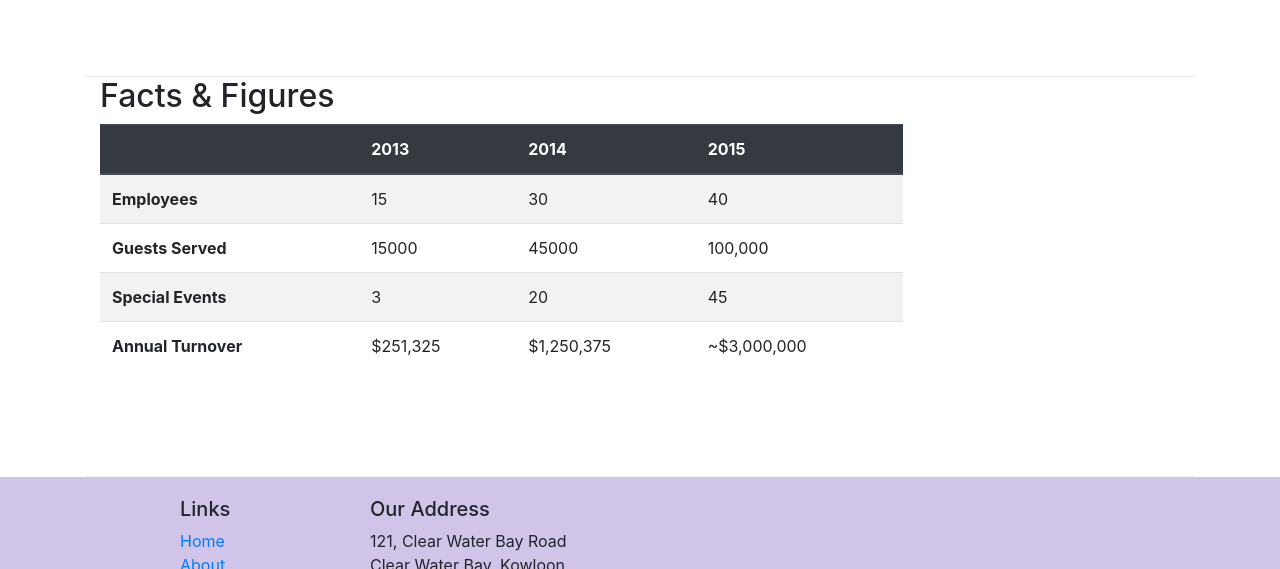
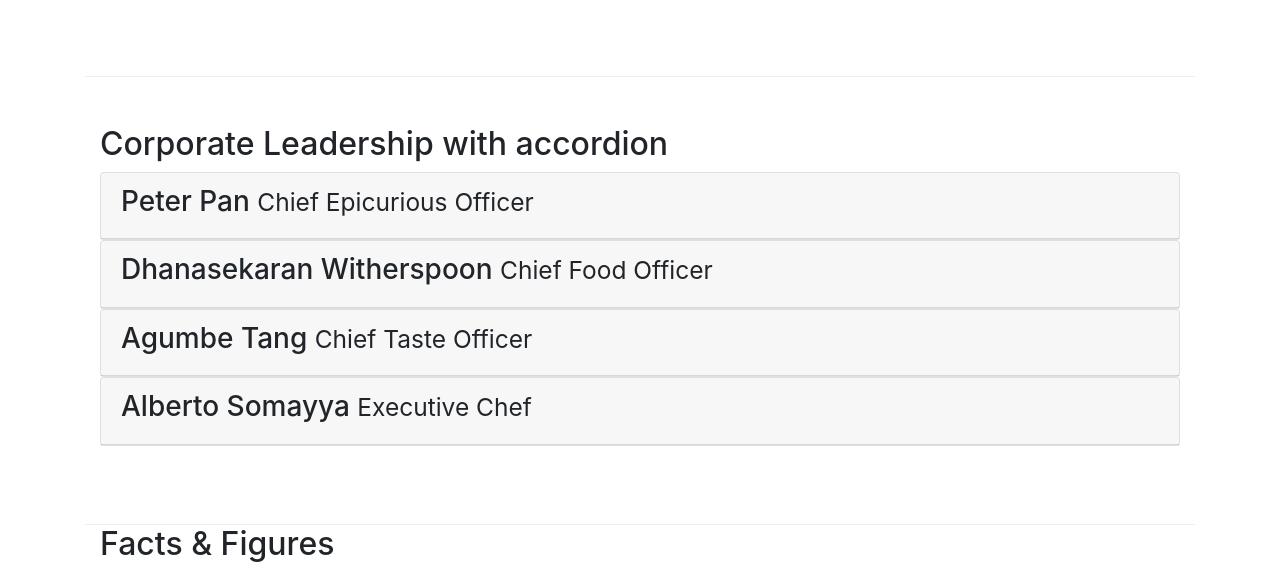
Before and after one commit to liorgab/020-confusion, a plain HTML site: page aboutus.html in a window 1280 px wide. Shown: the part 1220-1789 px from the top of the page. Drawn offline with nearby package versions, Linux system fonts and the light colour scheme.

Commit message:
collapse and accordion

```diff
--- a/aboutus.html
+++ b/aboutus.html
@@ -149,6 +149,73 @@
 
             </div>
        </div>
+       <br><br>
+       <div class="row row-content">
+           <div class="col-12">
+               <h2>Corporate Leadership with accordion</h2>
+                 <div id="accordion">
+                     <div class="card">
+                         <div class="card-header" role="tab" id="peterhead">
+                             <h3 class="mb=0">
+                                 <a data-toggle="collapse" data-target="#peter1">
+                                   Peter Pan <small>Chief Epicurious Officer</small>
+                               </a>
+                             </h3>
+                         </div>
+                     </div>
+                     <div role="tabpanel" class="collapse" id="peter1" data-parent="#accordion">
+                         <div class="card-body">
+                             <p class="d-none d-sm-block">Our CEO, Peter, credits his hardworking East Asian immigrant parents who undertook the arduous journey to the shores of America with the intention of giving their children the best future. His mother's wizardy in the kitchen whipping up the tastiest dishes with whatever is available inexpensively at the supermarket, was his first inspiration to create the fusion cuisines for which <em>The Frying Pan</em> became well known. He brings his zeal for fusion cuisines to this restaurant, pioneering cross-cultural culinary connections.</p>
+                         </div>
+                   </div>
+                   <div class="card">
+                       <div class="card-header" role="tab" id="dannyhead">
+                           <h3 class="mb=0">
+                               <a data-toggle="collapse" data-target="#danny1">
+                                  Dhanasekaran Witherspoon <small>Chief Food Officer</small>
+                               </a>
+                           </h3>
+                       </div>
+                   </div>
+                   <div role="tabpanel" class="collapse" id="danny1" data-parent="#accordion">
+                       <div class="card-body">
+                           <p class="d-none d-sm-block">Our CFO, Danny, as he is affectionately referred to by his colleagues, comes from a long established family tradition in farming and produce. His experiences growing up on a farm in the Australian outback gave him great appreciation for varieties of food sources. As he puts it in his own words, <em>Everything that runs, wins, and everything that stays, pays!</em></p>
+                       </div>
+                   </div>
+
+                   <div class="card">
+                       <div class="card-header" role="tab" id="agumbehead">
+                           <h3 class="mb=0">
+                               <a data-toggle="collapse" data-target="#agumbe1">
+                                  Agumbe Tang <small>Chief Taste Officer</small>
+                               </a>
+                           </h3>
+                       </div>
+                   </div>
+                   <div role="tabpanel" class="collapse" id="agumbe1" data-parent="#accordion">
+                       <div class="card-body">
+                           <p class="d-none d-sm-block">Blessed with the most discerning gustatory sense, Agumbe, our CTO, personally ensures that every dish that we serve meets his exacting tastes. Our chefs dread the tongue lashing that ensues if their dish does not meet his exacting standards. He lives by his motto, <em>You click only if you survive my lick.</em></p>
+                       </div>
+                   </div>
+
+                   <div class="card">
+                       <div class="card-header" role="tab" id="albertohead">
+                           <h3 class="mb=0">
+                               <a data-toggle="collapse" data-target="#alberto1">
+                                  Alberto Somayya <small>Executive Chef</small>
+                               </a>
+                           </h3>
+                       </div>
+                   </div>
+                   <div role="tabpanel" class="collapse" id="alberto1" data-parent="#accordion">
+                       <div class="card-body">
+                         <p class="d-none d-sm-block">Award winning three-star Michelin chef with wide International experience having worked closely with whos-who in the culinary world, he specializes in creating mouthwatering Indo-Italian fusion experiences. He says, <em>Put together the cuisines from the two craziest cultures, and you get a winning hit! Amma Mia!</em></p>
+                       </div>
+                   </div>
+               </div>
+
+           </div>
+      </div>
        <div class="row row-content">
            <div class="col-12 col-sm-9">
                <h2>Facts &amp; Figures</h2>
```
